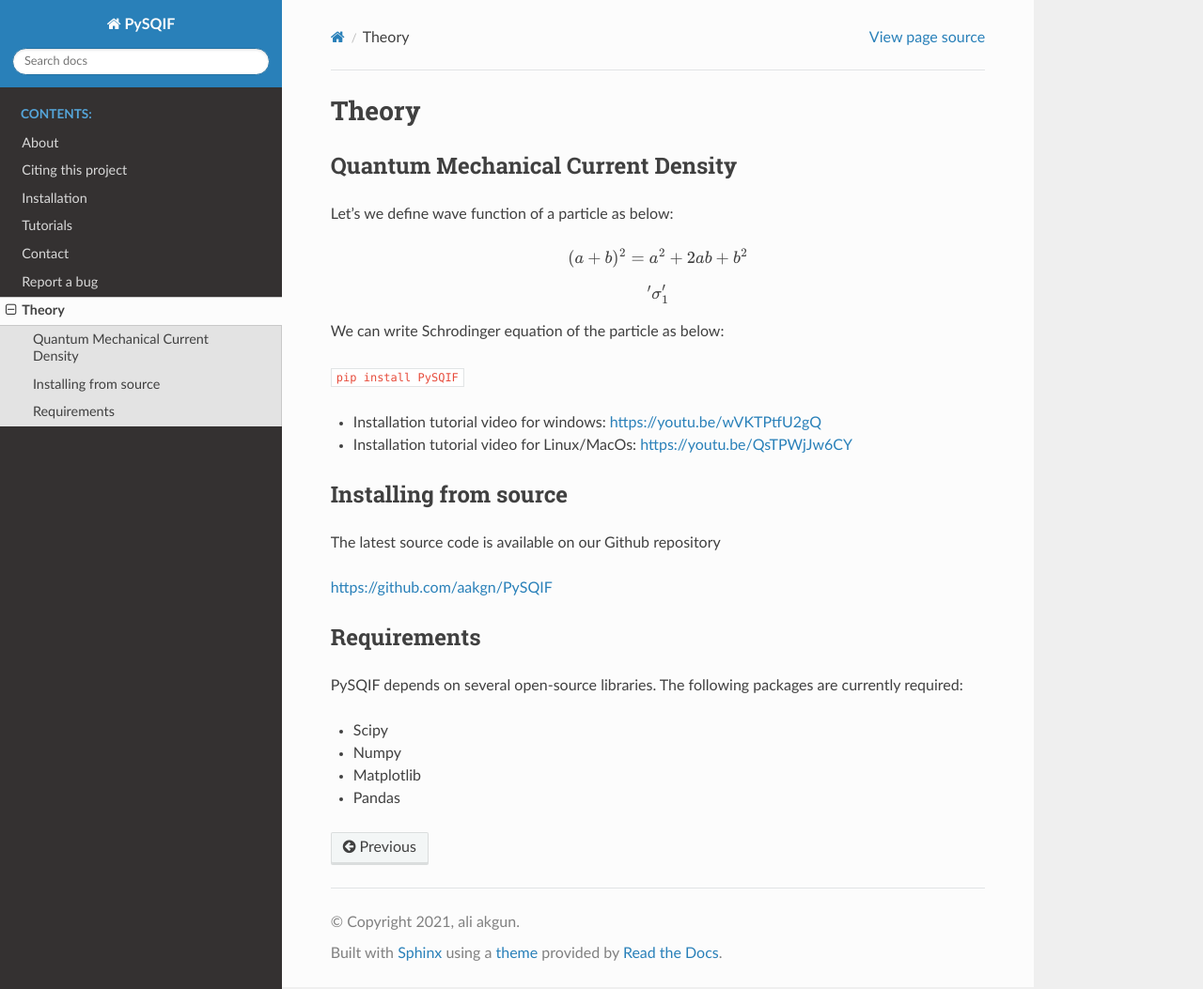
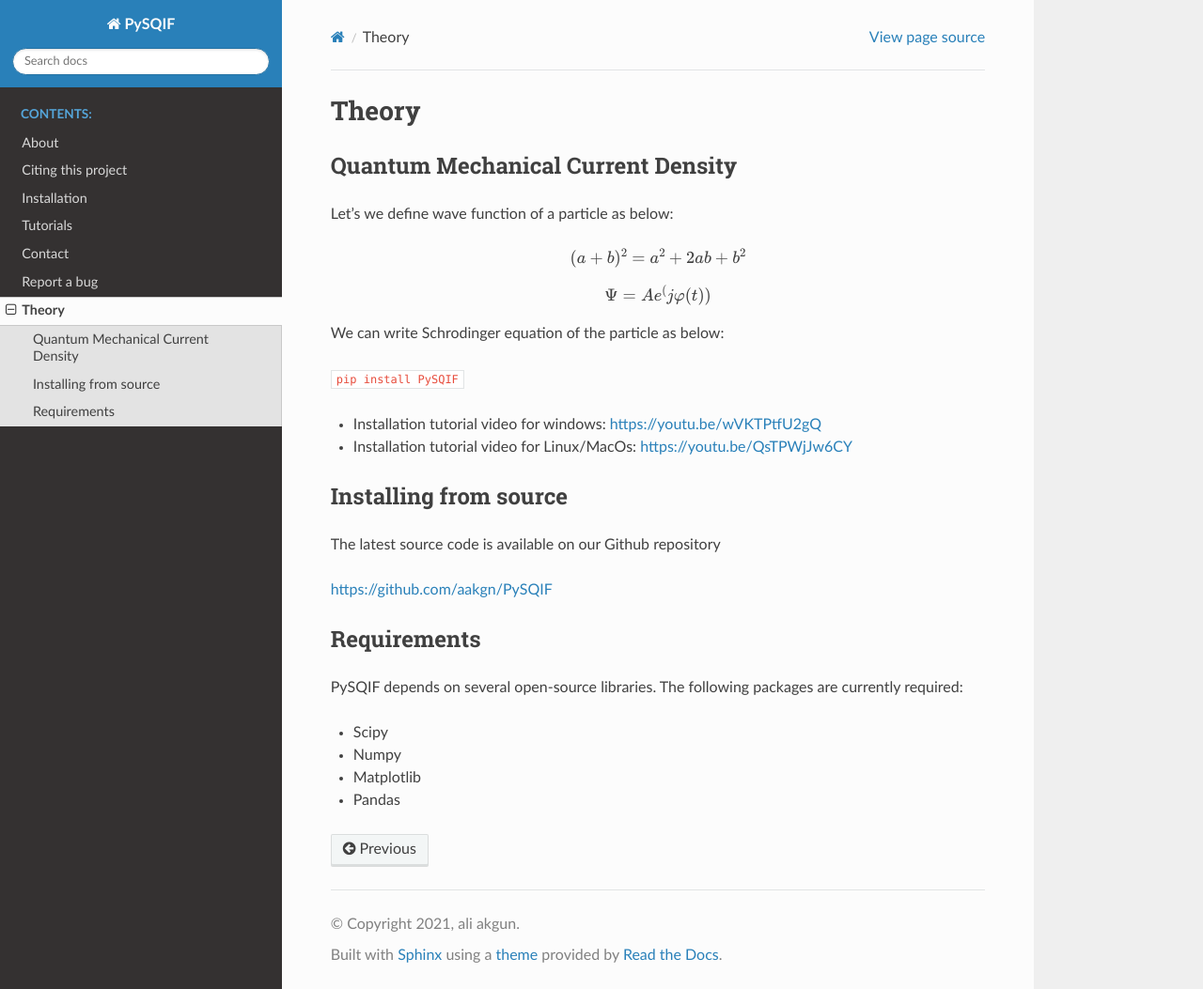
Before and after one commit to aakgn/PySQIF, a Sphinx documentation site: the page built from docs/source/theory.rst, in a window 1280 px wide and 1053 px high. Shown: the whole window at 94% size. Built offline with Sphinx 7.4.7 and the Read the Docs theme 2.0.0, drawn with Linux system fonts in a browser that asks for light colours; pages that are not in the unit, such as notebooks, are missing from menus.

Commit message:
Update theory.rst

```diff
--- a/docs/source/theory.rst
+++ b/docs/source/theory.rst
@@ -7,7 +7,7 @@ Quantum Mechanical Current Density
 Let's we define wave function of a particle as below:
 
 .. math:: (a + b)^2 = a^2 + 2ab + b^2
-.. math:: '\sigma_{1}'
+.. math:: \Psi = Ae^(j\varphi(t))
 
 We can write Schrodinger equation of the particle as below:
 
```
